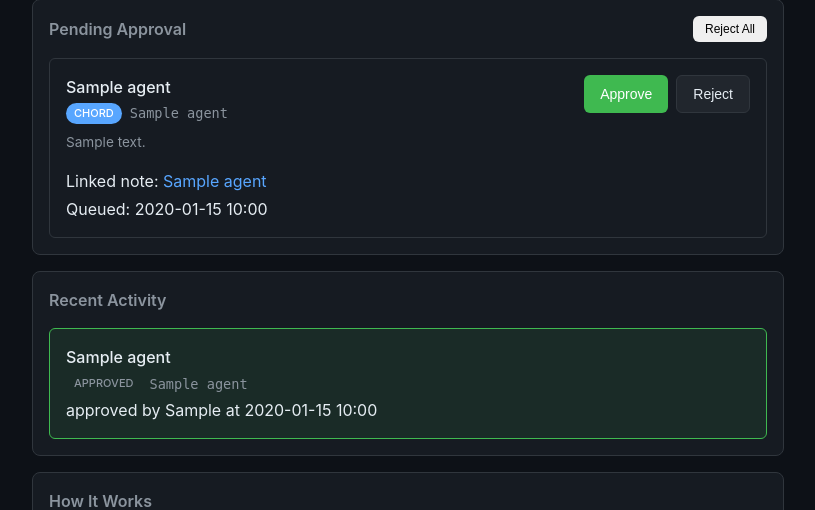
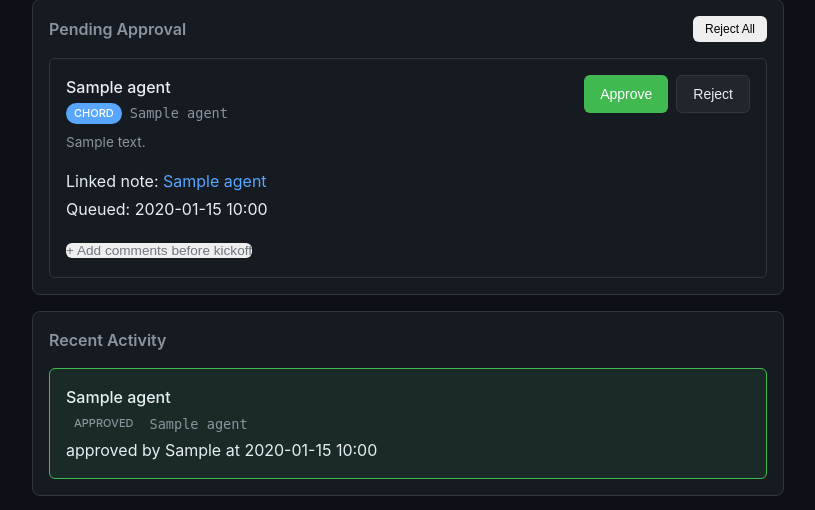
Before and after one commit to bobbyhiddn/Legato.Pit, a Flask app: template src/legato_pit/templates/agents.html in a window 1280 px wide. Shown: the part 153-663 px from the top of the page, without its empty margins (232-1047 px from the left). Run offline with Flask 3, Linux system fonts and the light colour scheme; the visitor is signed in with stand-in values (Sample User, id 1); tables that the repository leaves empty hold one stand-in row (values such as "Sample post"); the template is opened without the code that fills it: most values are stand-ins (such as "Sample title", 1, 10 or a date in 2020).

Commit message:
additional comments

```diff
--- a/src/legato_pit/agents.py
+++ b/src/legato_pit/agents.py
@@ -489,6 +489,11 @@ def api_approve_agent(queue_id: str):
     This triggers the Conduct spawn-project workflow via repository_dispatch.
     Also updates the linked Library entry's chord_status to 'active'.
 
+    Request body (optional):
+    {
+        "additional_comments": "Extra context or instructions for the agent..."
+    }
+
     Response:
     {
         "status": "approved",
@@ -498,6 +503,8 @@ def api_approve_agent(queue_id: str):
     """
     try:
         agents_db = get_db()
+        data = request.get_json() or {}
+        additional_comments = data.get('additional_comments', '').strip()
 
         # Get the queued agent
         row = agents_db.execute(
@@ -512,6 +519,19 @@ def api_approve_agent(queue_id: str):
         user = session.get('user', {})
         username = user.get('login', 'unknown')
         org = current_app.config.get('LEGATO_ORG', 'bobbyhiddn')
+
+        # Append additional comments to tasker_body if provided
+        if additional_comments:
+            agent['tasker_body'] = agent['tasker_body'] + f"""
+
+---
+
+## Additional Comments from Approver
+
+{additional_comments}
+
+*— {username}*
+"""
 
         # Trigger Conduct spawn workflow
         dispatch_result = trigger_spawn_workflow(agent)
--- a/src/legato_pit/templates/agents.html
+++ b/src/legato_pit/templates/agents.html
@@ -21,6 +21,35 @@
     .badge-multi {
         background: var(--success-color);
         color: white;
+    }
+    .agent-comments-section {
+        margin-top: 0.75rem;
+    }
+    .comments-toggle {
+        padding: 0;
+        font-size: 0.85rem;
+        color: var(--text-muted);
+    }
+    .comments-toggle:hover {
+        color: var(--accent-color);
+    }
+    .comments-container {
+        margin-top: 0.5rem;
+    }
+    .comments-textarea {
+        width: 100%;
+        padding: 0.5rem;
+        border: 1px solid var(--border-color);
+        border-radius: 4px;
+        background: var(--bg-secondary);
+        color: var(--text-primary);
+        font-size: 0.9rem;
+        resize: vertical;
+        min-height: 60px;
+    }
+    .comments-textarea:focus {
+        outline: none;
+        border-color: var(--accent-color);
     }
 </style>
 <div class="agents-container">
@@ -63,6 +92,17 @@
                     <span class="agent-source">Source: {{ agent.source_transcript }}</span>
                     {% endif %}
                     <span class="agent-date">Queued: {{ agent.created_at[:16] }}</span>
+                    <div class="agent-comments-section">
+                        <button type="button" class="btn btn-link btn-sm comments-toggle" onclick="toggleComments('{{ agent.queue_id }}')">
+                            + Add comments before kickoff
+                        </button>
+                        <div class="comments-container" id="comments-{{ agent.queue_id }}" style="display: none;">
+                            <textarea class="form-control comments-textarea"
+                                      id="comments-text-{{ agent.queue_id }}"
+                                      placeholder="Additional context, instructions, or notes for the agent..."
+                                      rows="3"></textarea>
+                        </div>
+                    </div>
                 </div>
                 <div class="agent-actions">
                     <button class="btn btn-primary" onclick="approveAgent('{{ agent.queue_id }}')">
@@ -122,6 +162,18 @@
 
 {% block scripts %}
 <script>
+function toggleComments(queueId) {
+    const container = document.getElementById(`comments-${queueId}`);
+    const toggle = container.previousElementSibling;
+    if (container.style.display === 'none') {
+        container.style.display = 'block';
+        toggle.textContent = '- Hide comments';
+    } else {
+        container.style.display = 'none';
+        toggle.textContent = '+ Add comments before kickoff';
+    }
+}
+
 async function approveAgent(queueId) {
     if (!confirm('Approve this agent? This will spawn a new Lab repository.')) {
         return;
@@ -132,10 +184,15 @@ async function approveAgent(queueId) {
     btn.disabled = true;
     btn.textContent = 'Approving...';
 
+    // Get optional comments
+    const commentsTextarea = document.getElementById(`comments-text-${queueId}`);
+    const additionalComments = commentsTextarea ? commentsTextarea.value.trim() : '';
+
     try {
         const response = await fetch(`/agents/api/${queueId}/approve`, {
             method: 'POST',
-            headers: { 'Content-Type': 'application/json' }
+            headers: { 'Content-Type': 'application/json' },
+            body: JSON.stringify({ additional_comments: additionalComments })
         });
 
         const data = await response.json();
```
